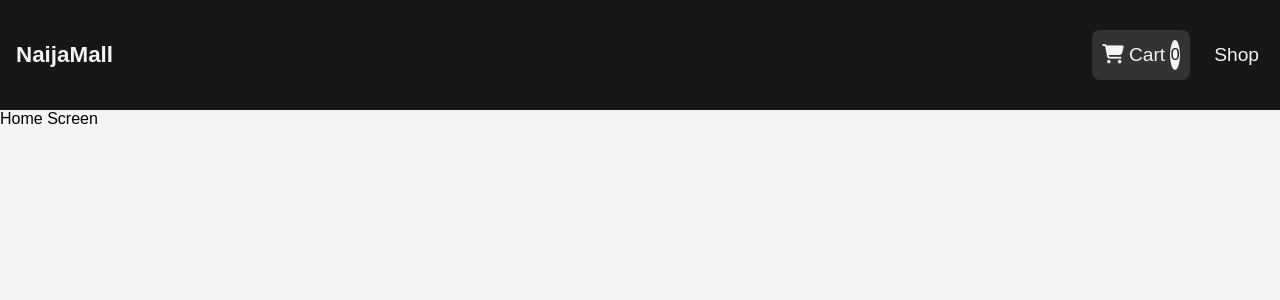
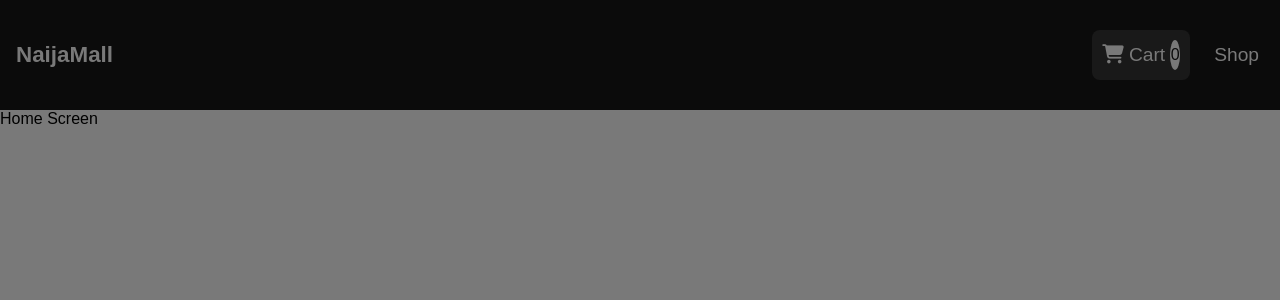
Before and after one commit to IfeoluwaOyekanmi/naijamall_ecommerce_site, a React (Create React App) app in the folder frontend/: page / in a window 1280 px wide. Shown: the top 300 px of the page. Built offline with nearby package versions, Linux system fonts and the light colour scheme.

Commit message:
Backdrop component completed

```diff
--- a/frontend/src/App.js
+++ b/frontend/src/App.js
@@ -9,6 +9,7 @@
 
 // Components
 import Navbar from './components/Navbar';
+import Backdrop from './components/Backdrop';
 
 
 function App() {
@@ -16,7 +17,7 @@
       <Router>
        <Navbar />
        {/* SideDrawer */}
-       {/* Backdrop */}
+       <Backdrop/>
        <main>
          <Routes>
            <Route path='/' element={<HomeScreen />} />
--- a/frontend/src/components/Backdrop.css
+++ b/frontend/src/components/Backdrop.css
@@ -2,4 +2,8 @@
     width: 100%;
     height: 100vh;
     background-color:  rgba(0, 0, 0, 0.5);
+    z-index: 100;
+    position: fixed;
+    top: 0;
+    left: 0;
    }
--- a/frontend/src/components/Backdrop.js
+++ b/frontend/src/components/Backdrop.js
@@ -1,7 +1,8 @@
 import './Backdrop.css';
+import React from 'react';
 const Backdrop = () => {
   return (
-    <div className="">
+    <div className="backdrop">
 
     </div>
   )
```
